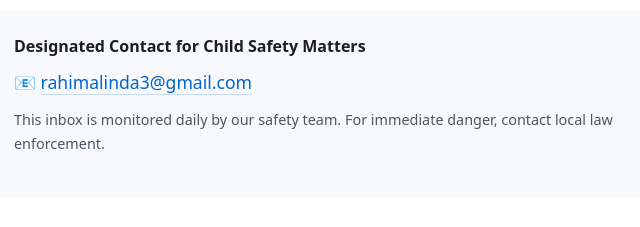
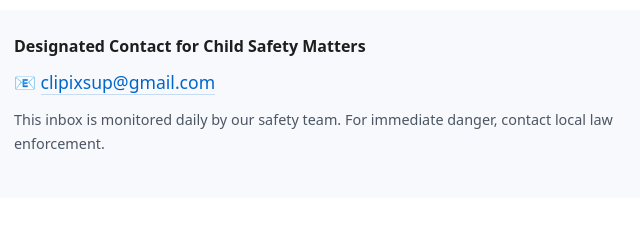
Before and after one commit to Rahim-ars/zing-policies, a plain HTML site: page index.html in a window 1280 px wide. Shown: the part 1437-1664 px from the top of the page, 293-933 px from the left. Drawn offline with Linux system fonts and the light colour scheme.

Commit message:
Update index.html

```diff
--- a/index.html
+++ b/index.html
@@ -167,7 +167,7 @@
         <h2>5. Child Safety Point of Contact</h2>
         <div class="contact-block">
             <p style="margin-bottom: 0.5rem;"><strong>Designated Contact for Child Safety Matters</strong></p>
-            <p style="font-size: 1.1rem; margin-bottom: 0;">📧 <a href="mailto:rahimalinda3@gmail.com">rahimalinda3@gmail.com</a></p>
+            <p style="font-size: 1.1rem; margin-bottom: 0;">📧 <a href="mailto:clipixsup3@gmail.com">clipixsup@gmail.com</a></p>
             <p style="margin-top: 0.8rem; color: #4b5563; font-size: 0.9rem;">This inbox is monitored daily by our safety team. For immediate danger, contact local law enforcement.</p>
         </div>
 
```
